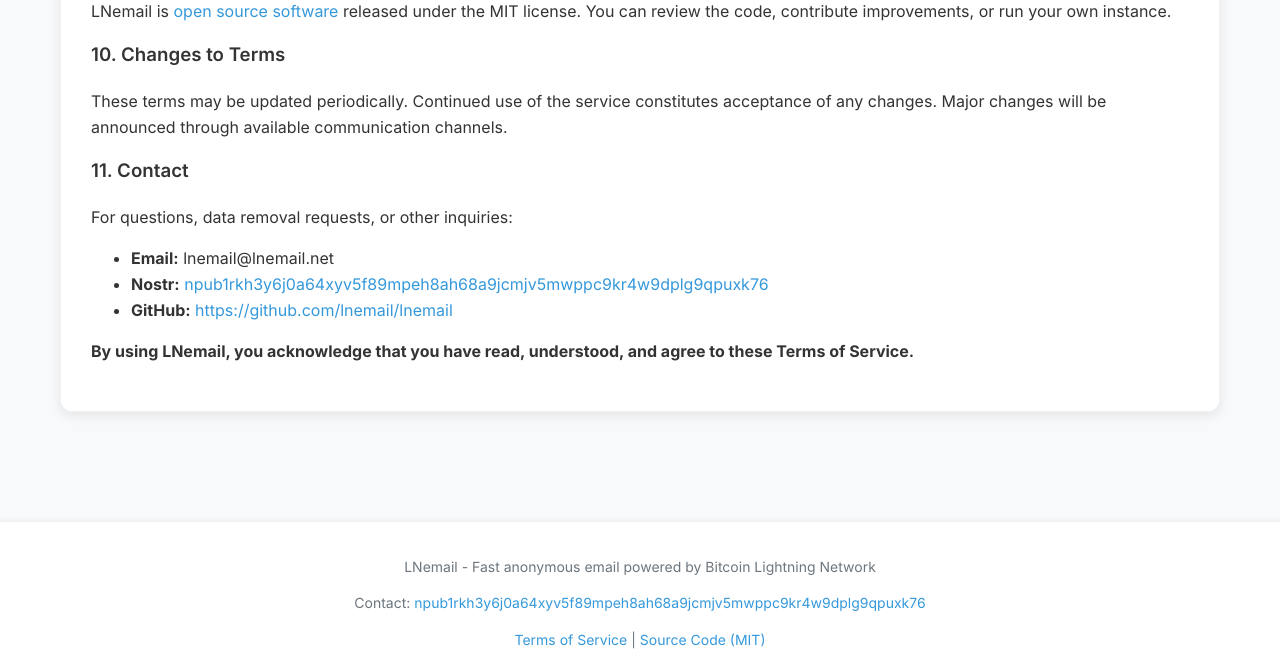
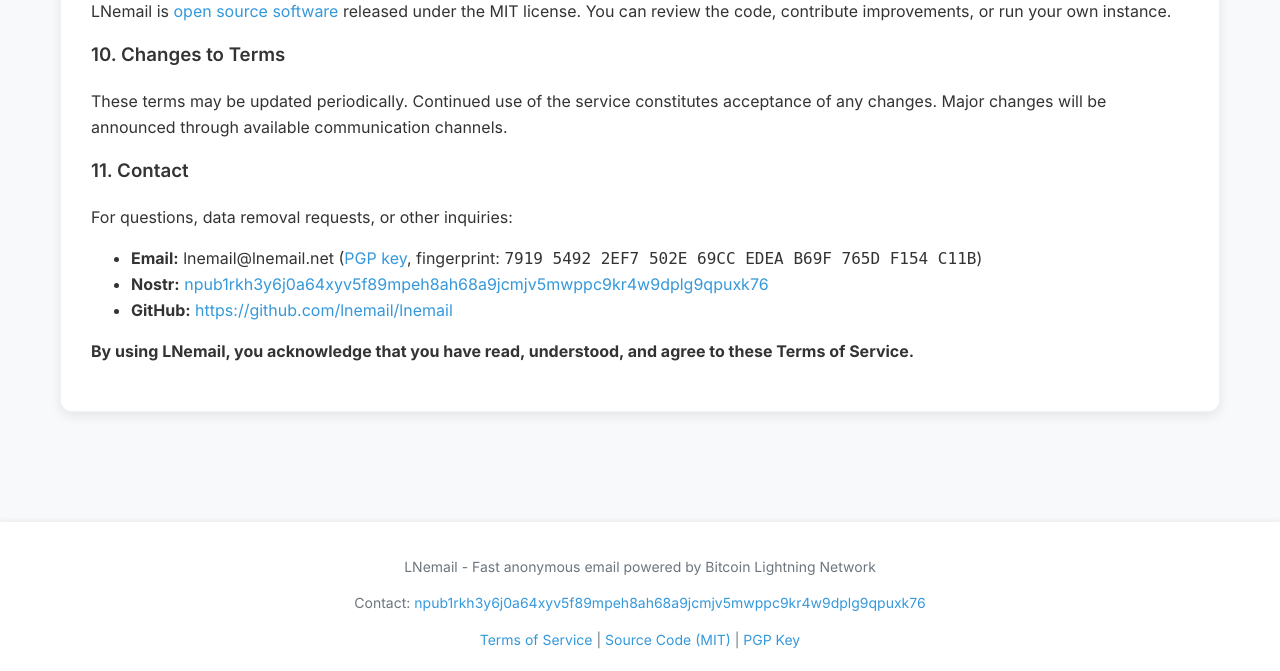
Before and after one commit to lnemail/lnemail, a FastAPI app: page /tos in a window 1280 px wide. Shown: the part 1715-2386 px from the top of the page. Run offline with FastAPI, Linux system fonts and the light colour scheme; parts of the project's set-up code (start-up, migrations or seed data) failed here and were passed over.

Commit message:
feat: add PGP key

```diff
--- a/src/lnemail/main.py
+++ b/src/lnemail/main.py
@@ -150,6 +150,14 @@ async def robots_txt() -> FileResponse:
     return FileResponse(os.path.join(static_dir, "robots.txt"), media_type="text/plain")
 
 
+@app.get("/pgp-key.asc", include_in_schema=False)
+async def pgp_key() -> FileResponse:
+    """Serve PGP public key for lnemail@lnemail.net."""
+    return FileResponse(
+        os.path.join(static_dir, "pgp-key.asc"), media_type="application/pgp-keys"
+    )
+
+
 # NIP-05
 @app.get(
     "/.well-known/nostr.json", response_class=JSONResponse, include_in_schema=False
--- a/src/lnemail/templates/base.html
+++ b/src/lnemail/templates/base.html
@@ -135,7 +135,8 @@
             <div class="footer-links">
                 <p>Contact: <a href="https://njump.me/npub1rkh3y6j0a64xyv5f89mpeh8ah68a9jcmjv5mwppc9kr4w9dplg9qpuxk76">npub1rkh3y6j0a64xyv5f89mpeh8ah68a9jcmjv5mwppc9kr4w9dplg9qpuxk76</a></p>
                 <a href="/tos">Terms of Service</a> |
-                <a href="https://github.com/lnemail/lnemail" target="_blank" rel="noopener">Source Code (MIT)</a>
+                <a href="https://github.com/lnemail/lnemail" target="_blank" rel="noopener">Source Code (MIT)</a> |
+                <a href="/pgp-key.asc">PGP Key</a>
             </div>
         </div>
     </footer>
--- a/src/lnemail/templates/tos.html
+++ b/src/lnemail/templates/tos.html
@@ -84,7 +84,7 @@
         <h3>11. Contact</h3>
         <p>For questions, data removal requests, or other inquiries:</p>
         <ul>
-            <li><strong>Email:</strong> lnemail@lnemail.net</li>
+            <li><strong>Email:</strong> lnemail@lnemail.net (<a href="/pgp-key.asc">PGP key</a>, fingerprint: <code>7919 5492 2EF7 502E 69CC EDEA B69F 765D F154 C11B</code>)</li>
             <li><strong>Nostr:</strong> <a href="https://njump.me/npub1rkh3y6j0a64xyv5f89mpeh8ah68a9jcmjv5mwppc9kr4w9dplg9qpuxk76">npub1rkh3y6j0a64xyv5f89mpeh8ah68a9jcmjv5mwppc9kr4w9dplg9qpuxk76</a></li>
             <li><strong>GitHub:</strong> <a href="https://github.com/lnemail/lnemail" target="_blank" rel="noopener">https://github.com/lnemail/lnemail</a></li>
         </ul>
```
Also changed, not shown: 1 other file.
